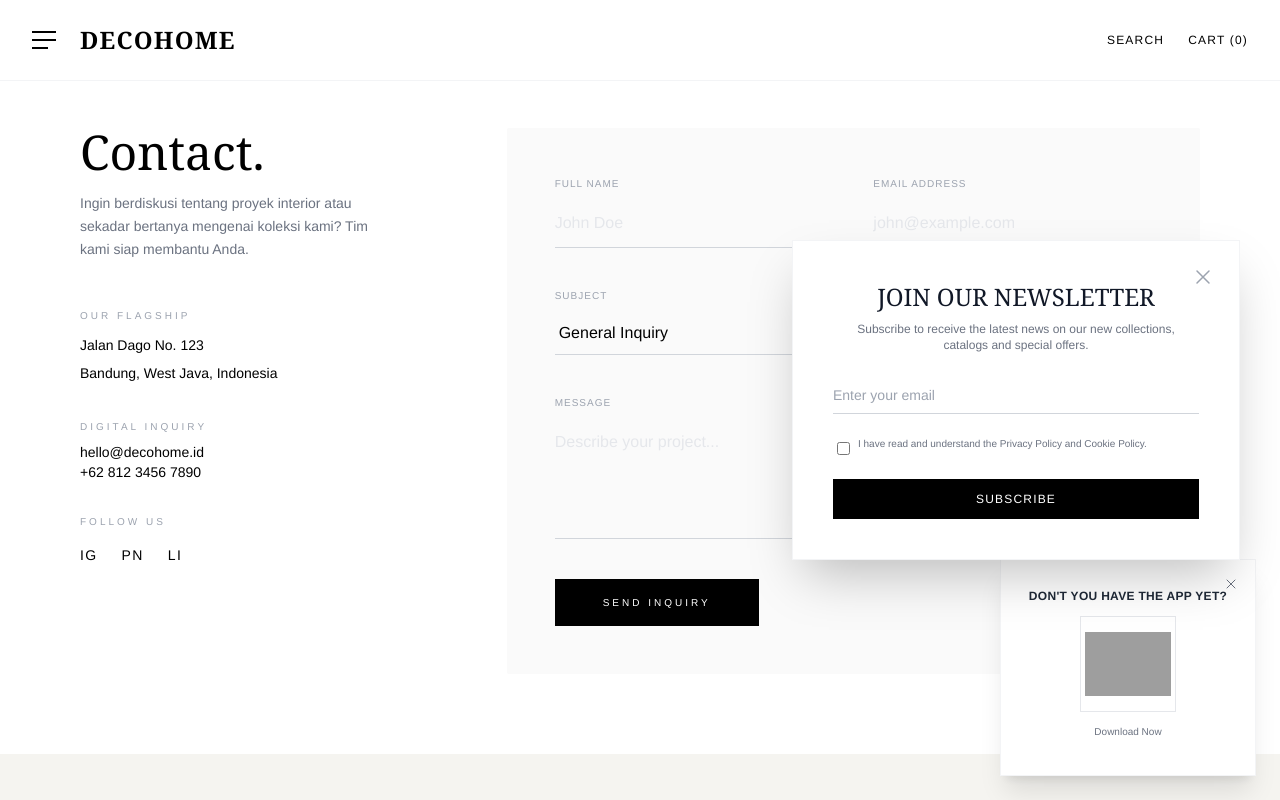
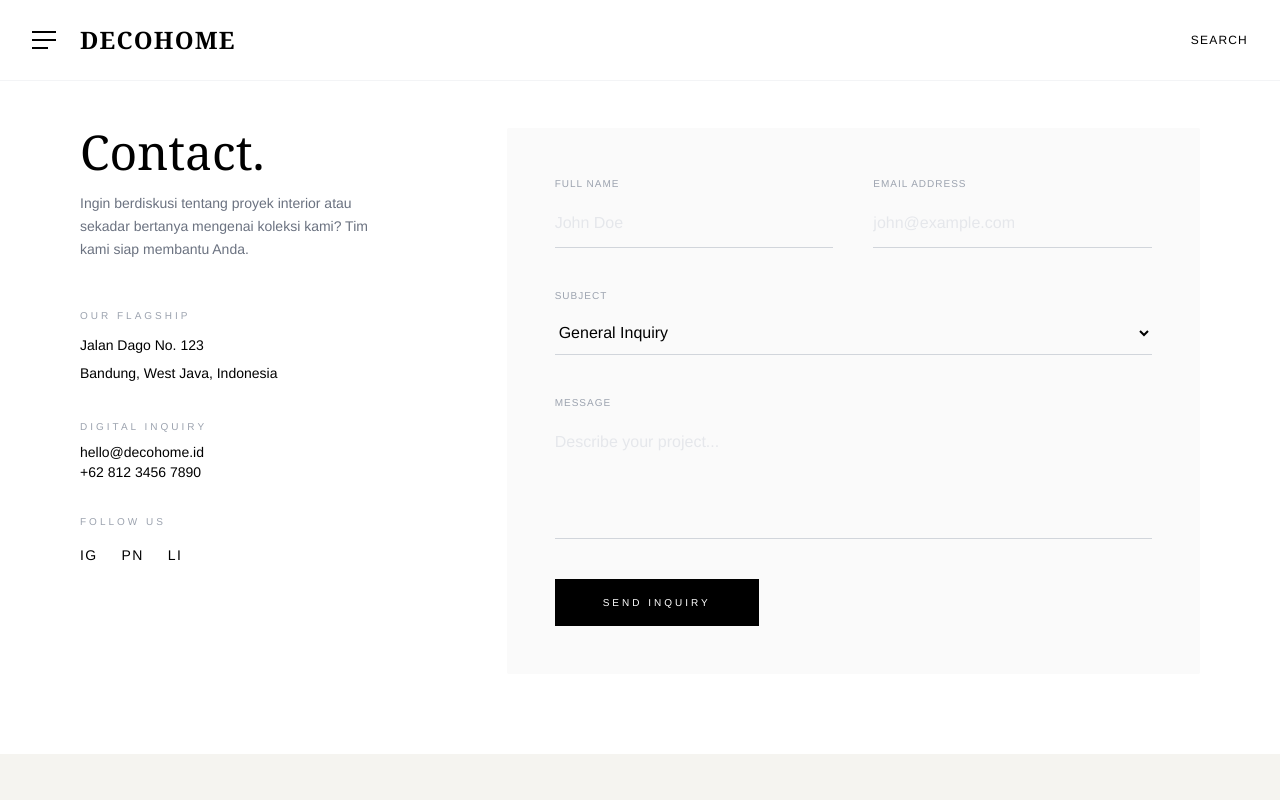
Before and after one commit to arnoriel/project-prototype, a React (Vite) app: page /contact in a window 1280 px wide. Shown: the top 800 px of the page. Built offline with nearby package versions, Linux system fonts and the light colour scheme; grey boxes are pictures that could not be loaded.

Commit message:
remove unnecessary components

```diff
--- a/src/App.tsx
+++ b/src/App.tsx
@@ -3,8 +3,6 @@ import { useState } from 'react';
 import { BrowserRouter as Router, Routes, Route } from 'react-router-dom';
 
 import Navbar from './components/Navbar';
-import NewsletterModal from './components/NewsletterModal';
-import QRScanModal from './components/QRScanModal';
 
 // Pages
 import Home from './pages/Home';
@@ -32,10 +30,6 @@ function App() {
   return (
     <Router>
       <div className="relative p-0 m-0 bg-white">
-
-        <NewsletterModal />
-        <QRScanModal />
-
         <Navbar
             onSidebarToggle={handleSidebarToggle}
             isScrolledToFooter={isScrolledToFooter}
--- a/src/components/Navbar.tsx
+++ b/src/components/Navbar.tsx
@@ -103,7 +103,6 @@ const Navbar: React.FC<NavbarProps> = ({ onSidebarToggle, isScrolledToFooter = f
                 <path strokeLinecap="round" strokeLinejoin="round" d="M15.75 10.5V6a3.75 3.75 0 10-7.5 0v4.5m11.356-1.993l1.263 12c.07.665-.45 1.243-1.119 1.243H4.25a1.125 1.125 0 01-1.12-1.243l1.264-12A1.125 1.125 0 015.513 7.5h12.974c.576 0 1.059.435 1.119 1.007zM8.625 10.5a.375.375 0 11-.75 0 .375.375 0 01.75 0zm7.5 0a.375.375 0 11-.75 0 .375.375 0 01.75 0z" />
              </svg>
           </span>
-          <span className="hidden md:inline hover:underline underline-offset-4">Cart (0)</span>
         </div>
       </nav>
 
--- a/src/components/NewsletterModal.tsx
+++ /dev/null
@@ -1,82 +0,0 @@
-// src/components/NewsletterModal.tsx (MOBILE RESPONSIVE FIXED)
-
-import React, { useEffect, useState } from 'react';
-
-const NewsletterModal: React.FC = () => {
-  const [isOpen, setIsOpen] = useState(false);
-
-  useEffect(() => {
-    const timer = setTimeout(() => {
-      setIsOpen(true);
-    }, 3000); // Sedikit diperlama (3s) agar user sempat lihat hero video dulu
-    return () => clearTimeout(timer);
-  }, []);
-
-  if (!isOpen) return null;
-
-  return (
-    // Container utama: fixed, memenuhi layar
-    // pointer-events-none: user bisa scroll/klik website di belakang modal (area kosong)
-    <div className="fixed inset-0 z-[100] pointer-events-none">
-
-      {/* LAYOUTING:
-         - Mobile: items-center justify-center (Tengah layar)
-         - Desktop: items-center justify-end (Kanan tengah)
-         - Padding: p-4 di mobile agar ada jarak dari tepi layar
-      */}
-      <div className="h-full w-full flex items-center justify-center md:justify-end p-4 md:p-10">
-
-        {/* MODAL BOX:
-           - pointer-events-auto: agar modal bisa diklik
-           - max-w-[340px]: batas lebar di mobile agar tidak terlalu lebar
-           - md:max-w-md: lebar normal di desktop
-        */}
-        <div className="bg-white w-full max-w-[340px] md:max-w-md relative z-10 shadow-2xl animate-[fadeIn_0.5s_ease-out] pointer-events-auto border border-gray-100">
-
-          {/* Tombol Close (X) */}
-          <button
-            onClick={() => setIsOpen(false)}
-            className="absolute top-3 right-3 md:top-4 md:right-4 text-gray-400 hover:text-black z-20 p-2"
-          >
-            <svg xmlns="http://www.w3.org/2000/svg" fill="none" viewBox="0 0 24 24" strokeWidth={1.5} stroke="currentColor" className="w-5 h-5 md:w-6 md:h-6">
-              <path strokeLinecap="round" strokeLinejoin="round" d="M6 18L18 6M6 6l12 12" />
-            </svg>
-          </button>
-
-          {/* Form Content */}
-          {/* Padding lebih kecil di mobile (p-6) vs desktop (p-10) */}
-          <div className="p-6 md:p-10 flex flex-col justify-center text-center">
-
-            {/* Judul lebih kecil di mobile */}
-            <h3 className="font-serif text-xl md:text-2xl mb-2 text-gray-900">
-                JOIN OUR NEWSLETTER
-            </h3>
-
-            <p className="text-[11px] md:text-xs text-gray-500 mb-6 leading-relaxed px-2">
-              Subscribe to receive the latest news on our new collections, catalogs and special offers.
-            </p>
-
-            <input
-              type="email"
-              placeholder="Enter your email"
-              className="border-b border-gray-300 py-2 outline-none text-sm mb-6 focus:border-black transition w-full rounded-none"
-            />
-
-            <div className="flex items-start gap-2 mb-6 text-left px-1">
-              <input type="checkbox" id="privacy" className="mt-1 cursor-pointer accent-black" />
-              <label htmlFor="privacy" className="text-[10px] text-gray-500 leading-tight cursor-pointer select-none">
-                I have read and understand the Privacy Policy and Cookie Policy.
-              </label>
-            </div>
-
-            <button className="bg-black text-white py-3 text-xs uppercase tracking-widest hover:bg-gray-800 transition w-full">
-              Subscribe
-            </button>
-          </div>
-        </div>
-      </div>
-    </div>
-  );
-};
-
-export default NewsletterModal;
--- a/src/components/QRScanModal.tsx
+++ /dev/null
@@ -1,51 +0,0 @@
-// src/components/QRScanModal.tsx
-import React, { useState } from 'react';
-
-const QR_CODE_URL = "https://upload.wikimedia.org/wikipedia/commons/thumb/d/d0/QR_code_for_mobile_English_Wikipedia.svg/1024px-QR_code_for_mobile_English_Wikipedia.svg.png";
-
-const QRScanModal: React.FC = () => {
-    const [isVisible, setIsVisible] = useState(true);
-
-    const handleClose = () => {
-        setIsVisible(false);
-    };
-
-    if (!isVisible) return null;
-
-    return (
-        // REVISI: Tambahkan 'hidden md:block'.
-        // Ini akan menyembunyikan modal QR di layar kecil (mobile) karena user mobile tidak bisa scan layar sendiri.
-        <div
-            className="hidden md:block fixed bottom-6 right-6 z-50 w-64 p-5 bg-white shadow-xl border border-gray-100 transition-opacity duration-300"
-        >
-            <div className="flex justify-end">
-                <button
-                    onClick={handleClose}
-                    className="text-gray-500 hover:text-black transition absolute top-2 right-2 p-2"
-                >
-                    <svg xmlns="http://www.w3.org/2000/svg" fill="none" viewBox="0 0 24 24" strokeWidth={1.5} stroke="currentColor" className="w-4 h-4">
-                        <path strokeLinecap="round" strokeLinejoin="round" d="M6 18L18 6M6 6l12 12" />
-                    </svg>
-                </button>
-            </div>
-
-            <div className="text-center mt-2 mb-4">
-                <p className="text-xs font-semibold uppercase tracking-wide text-gray-800 mb-3">
-                   DON'T YOU HAVE THE APP YET?
-                </p>
-                <div className="flex justify-center mb-3">
-                    <img
-                        src={QR_CODE_URL}
-                        alt="QR Code"
-                        className="w-24 h-24 object-contain border border-gray-200 p-1"
-                    />
-                </div>
-                <p className="text-[10px] text-gray-500">
-                    Download Now
-                </p>
-            </div>
-        </div>
-    );
-};
-
-export default QRScanModal;
```
